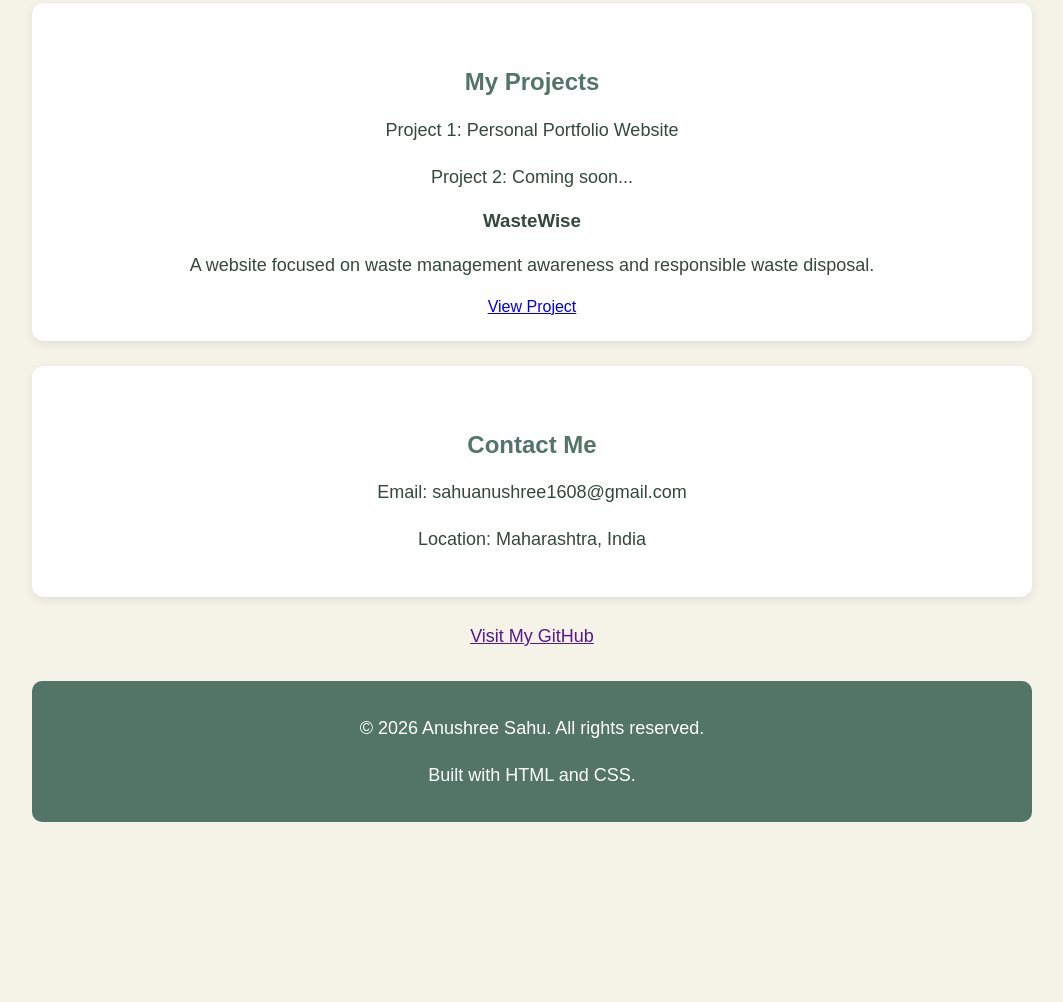
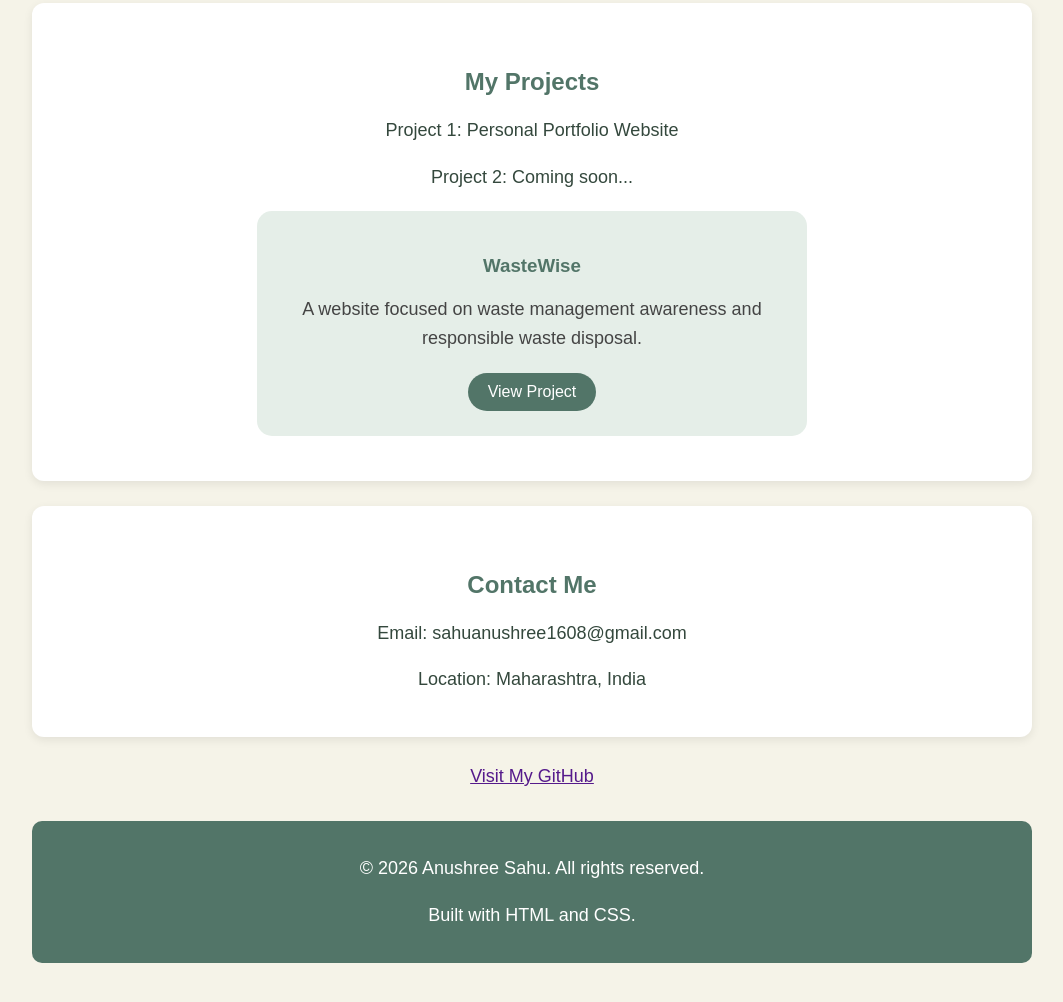
Before and after one commit to anushree-dev16/my-portfolio, a plain HTML site: page index.html in a window 1280 px wide. Shown: the part 1086-2088 px from the top of the page, without its empty margins (108-1171 px from the left). Before the commit the page ends 1958 px from the top, so only its background shows below. Drawn offline with Linux system fonts and the light colour scheme.

Commit message:
Enhance styles for project cards and layout
Added styles for project cards and updated existing styles.

```diff
--- a/style.css
+++ b/style.css
@@ -106,6 +106,38 @@ section {
     border-radius: 20px;
     font-weight: bold;
 }
+.project-card {
+    background-color: #e5eee8;
+    padding: 25px;
+    border-radius: 15px;
+    margin: 20px auto;
+    max-width: 500px;
+    text-align: center;
+}
+
+.project-card h3 {
+    color: #527568;
+    margin-bottom: 10px;
+}
+
+.project-card p {
+    color: #444;
+    line-height: 1.6;
+    margin-bottom: 20px;
+}
+
+.project-card a {
+    display: inline-block;
+    background-color: #527568;
+    color: white;
+    padding: 10px 20px;
+    border-radius: 20px;
+    text-decoration: none;
+}
+
+.project-card a:hover {
+    background-color: #3d5c50;
+}
 footer {
     background-color: #527568;
     color: white;
```
